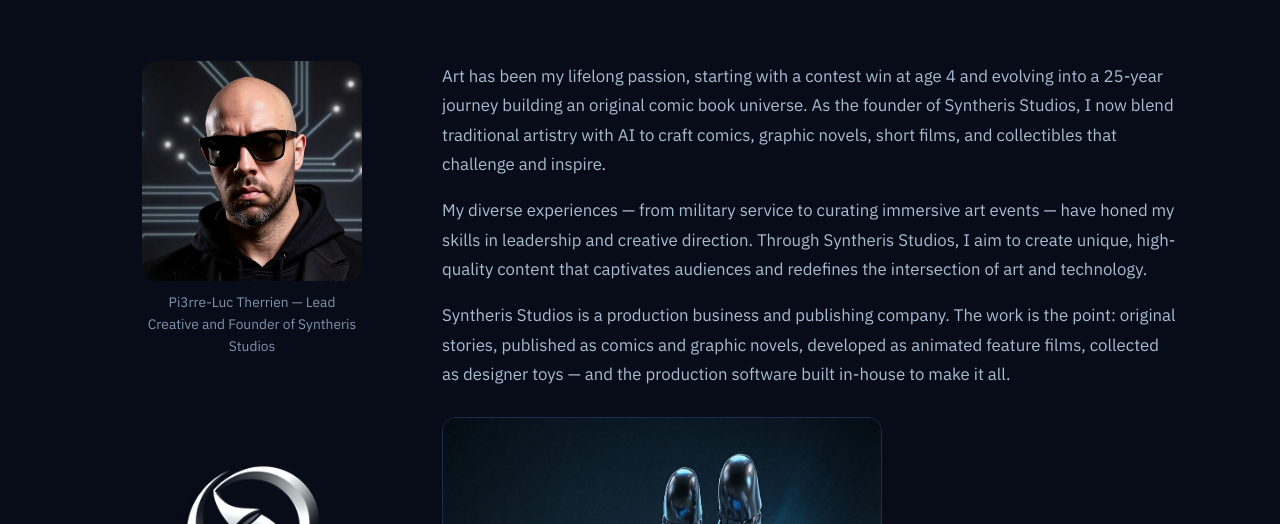
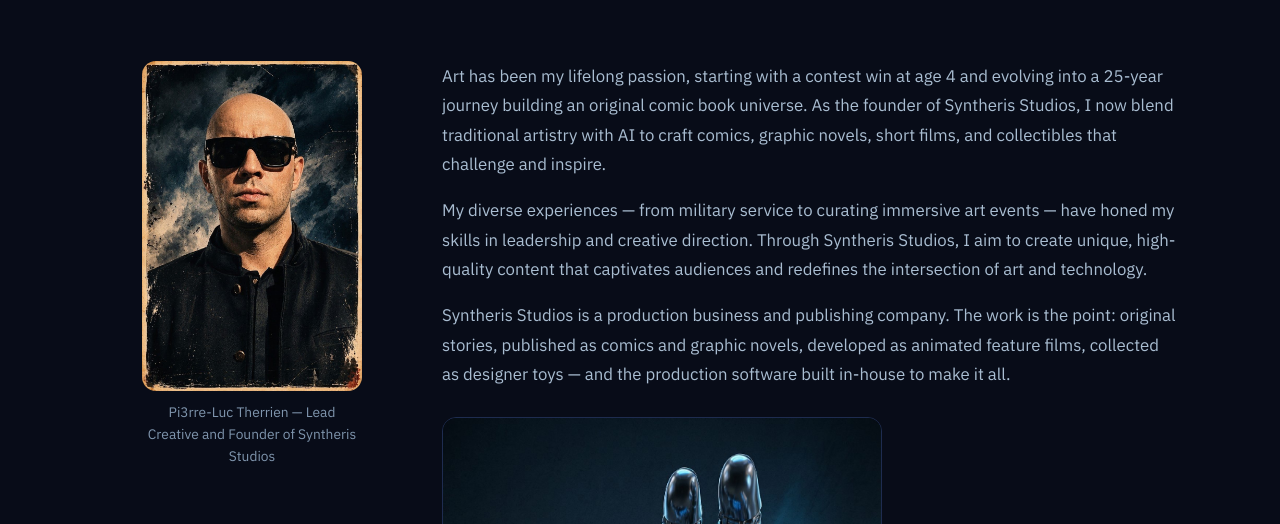
Before and after one commit to Syntheris-Studios/syntheris-studios.github.io, a plain HTML site: page about/index.html in a window 1280 px wide. Shown: the part 250-774 px from the top of the page. Drawn offline with Linux system fonts and the light colour scheme.

Commit message:
About: swap in new bio portrait

```diff
--- a/about/index.html
+++ b/about/index.html
@@ -42,7 +42,7 @@
     <div class="about-grid">
       <div class="portrait-col">
       <figure class="about-portrait">
-        <img src="../assets/img/bio-square.jpg" alt="Pi3rre-Luc Therrien, founder of Syntheris Studios">
+        <img src="../assets/img/bio-portrait.jpg" alt="Pi3rre-Luc Therrien, founder of Syntheris Studios">
         <figcaption>Pi3rre-Luc Therrien — Lead Creative and Founder of Syntheris Studios</figcaption>
       </figure>
       <figure class="about-mark">
```
Also changed, not shown: index.html (+1 -1 lines), assets/img/bio-portrait.jpg (added).
